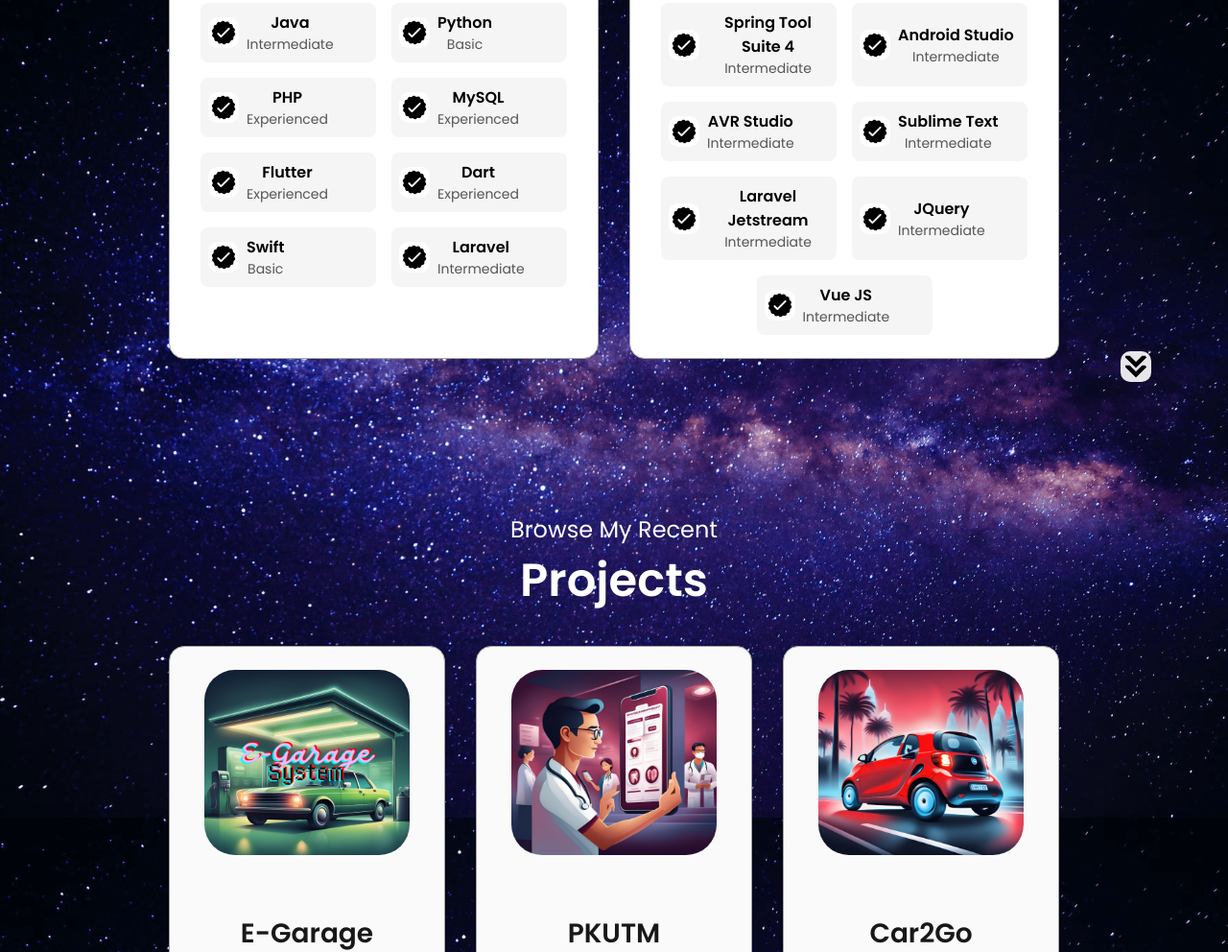
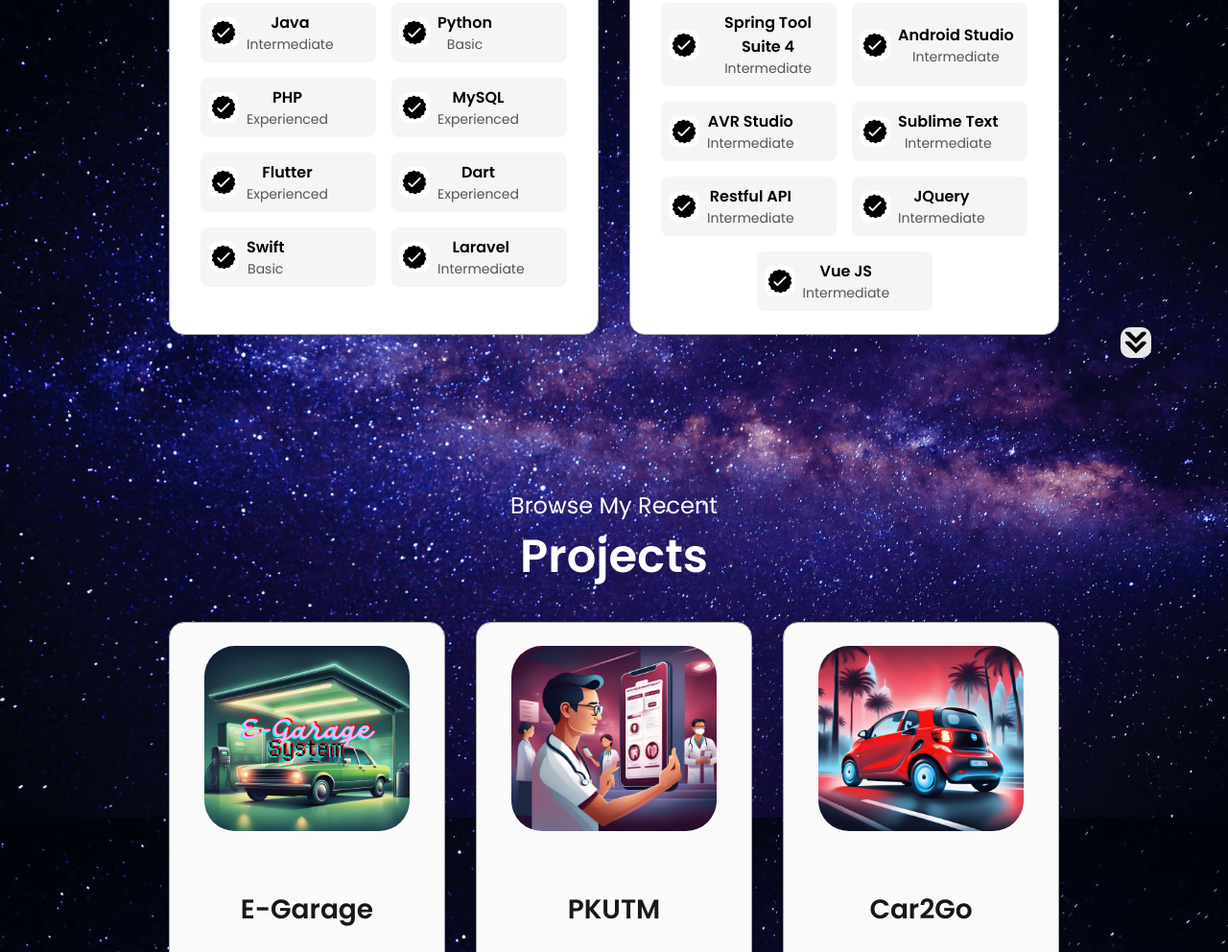
Before and after one commit to MdShafiur/MyPortfolio, a plain HTML site: page index.html in a window 1280 px wide. Shown: the part 1954-2946 px from the top of the page at 96% size. Drawn offline with Linux system fonts and the light colour scheme.

Commit message:
Update index.html

```diff
--- a/index.html
+++ b/index.html
@@ -362,7 +362,7 @@
                   class="icon"
                 />
                 <div>
-                  <h3>Laravel Jetstream</h3>
+                  <h3>Restful API</h3>
                   <p>Intermediate</p>
                 </div>
               </article>
```
